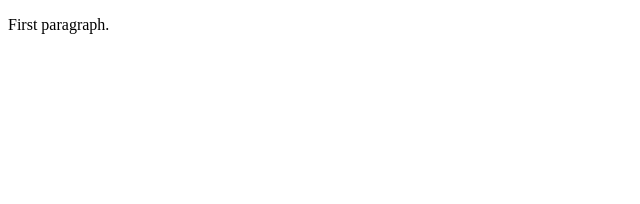
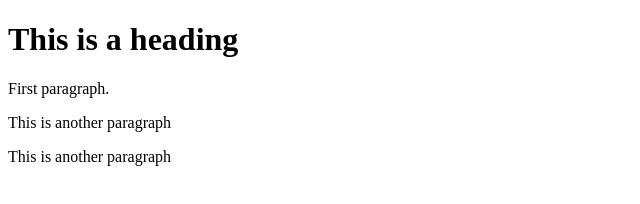
Before and after one commit to Asli2022/GITHUB, a plain HTML site: page index.html in a window 1280 px wide. Shown: the whole page, without its empty margins (0-640 px from the left). Drawn offline with Linux system fonts and the light colour scheme.

Commit message:
Feature abc (#2)
* added html

* added another p tag

* added another p tag

* Update index.html

```diff
--- a/index.html
+++ b/index.html
@@ -2,6 +2,9 @@
 <html>
   <title>HTML Tutorial</title>
   <body>
+    <h1>This is a heading</h1>
     <p>First paragraph.</p>
+    <p>This is another paragraph</p>
+    <p>This is another paragraph</p>
   </body>
 </html>
```
